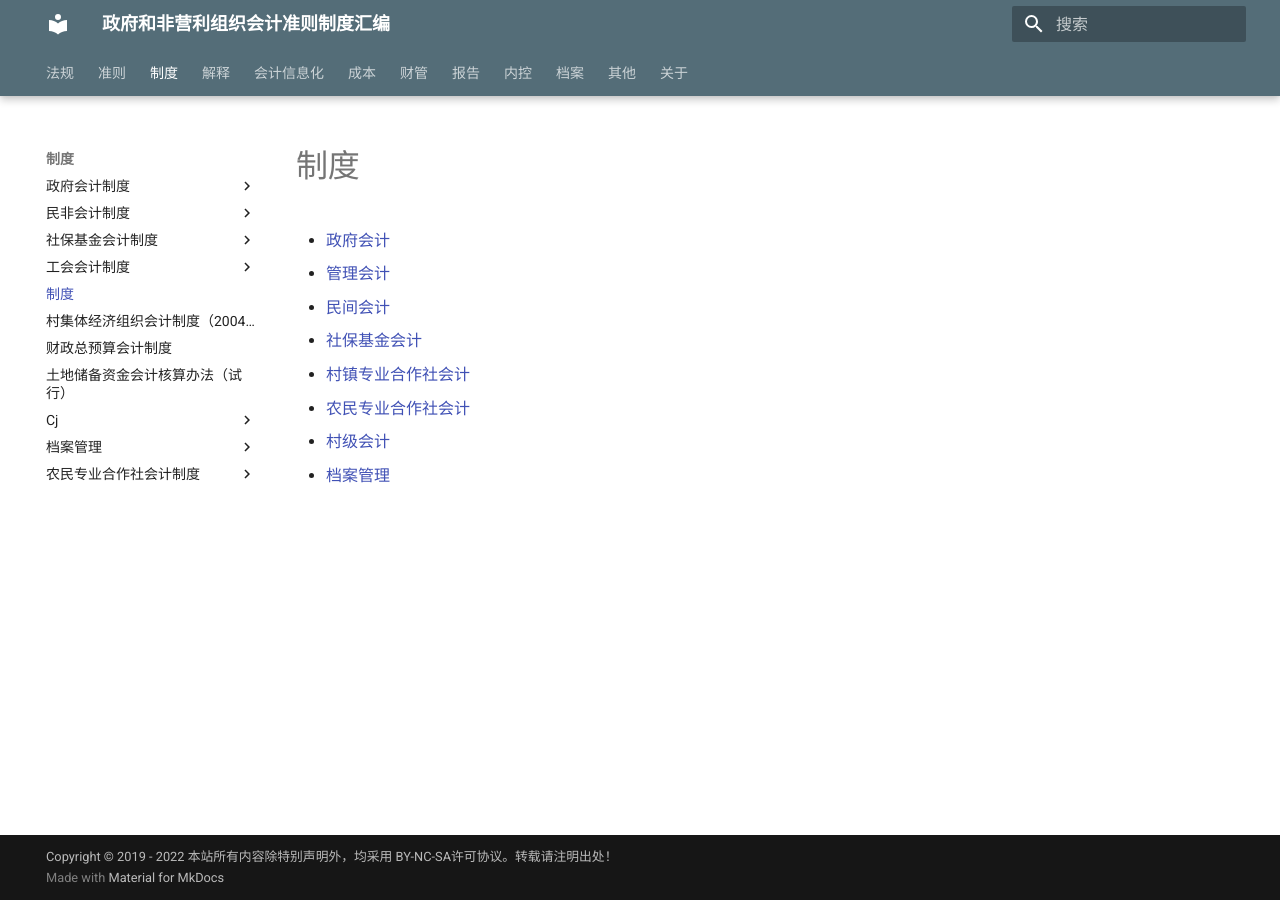
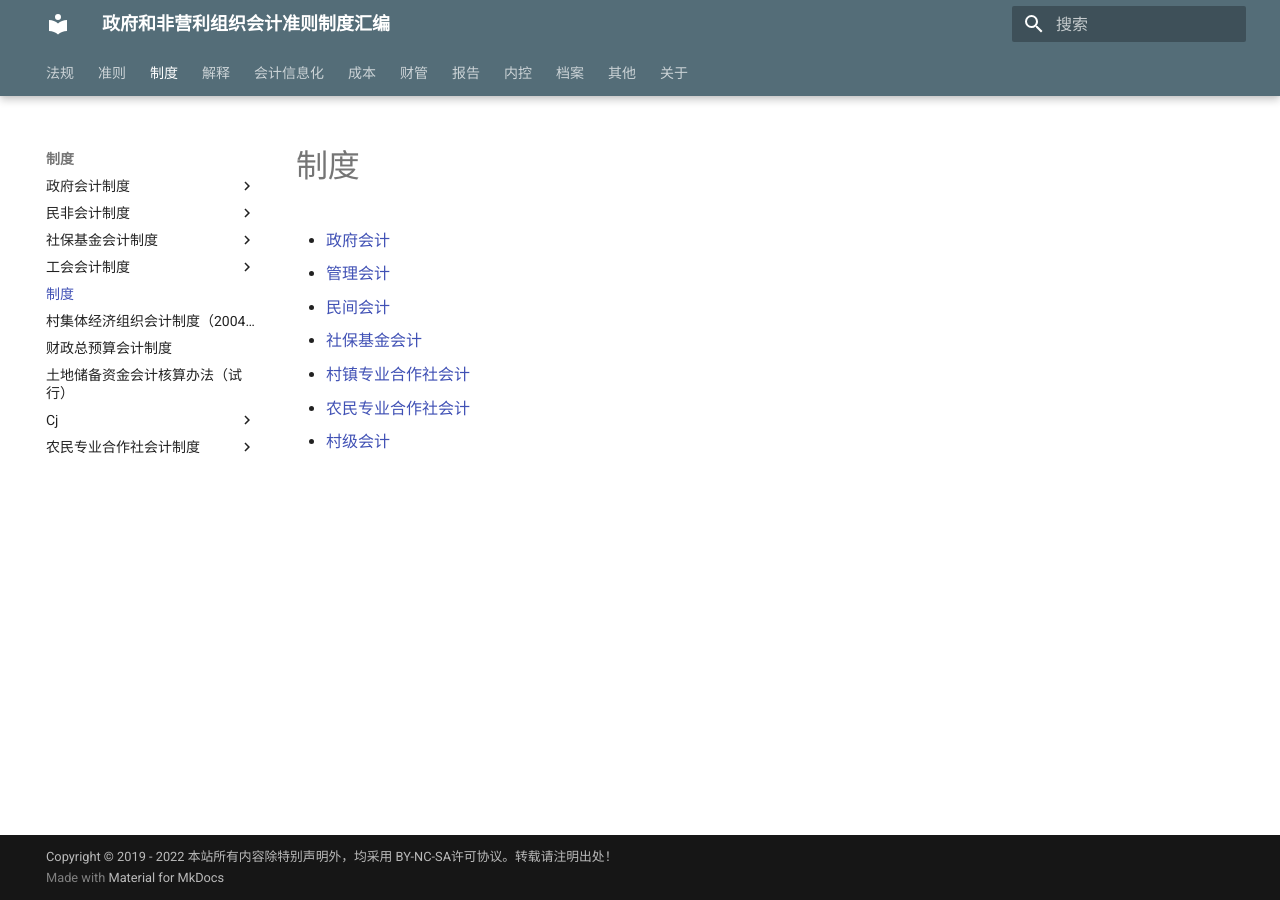
Before and after one commit to zhaoyh603/gov-accounting-standards, an MkDocs documentation site: the page built from docs/zd/index.md, in a window 1280 px wide. Built offline with MkDocs 1.6.1 and Material for MkDocs 9.7.7, drawn with Linux system fonts in a browser that asks for light colours.

Commit message:
调整档案管理文件位置：统一到 docs/da/ 目录

```diff
--- a/docs/zd/index.md
+++ b/docs/zd/index.md
@@ -7,4 +7,3 @@
 * [村镇专业合作社会计](czzyskj/)
 * [农民专业合作社会计](nchzs/)
 * [村级会计](cj/)
-* [档案管理](da-dagl/)
```
Also changed, not shown: docs/da/dat39-2008.md (renamed from docs/zd/da-dagl/dat39-2008.md), docs/da/dat94-2022.md (renamed from docs/zd/da-dagl/dat94-2022.md), docs/da/dat95-2022.md (renamed from docs/zd/da-dagl/dat95-2022.md), docs/da/index.md (renamed from docs/zd/da-dagl/index.md), docs/zd/da-dagl/.pages (deleted).
